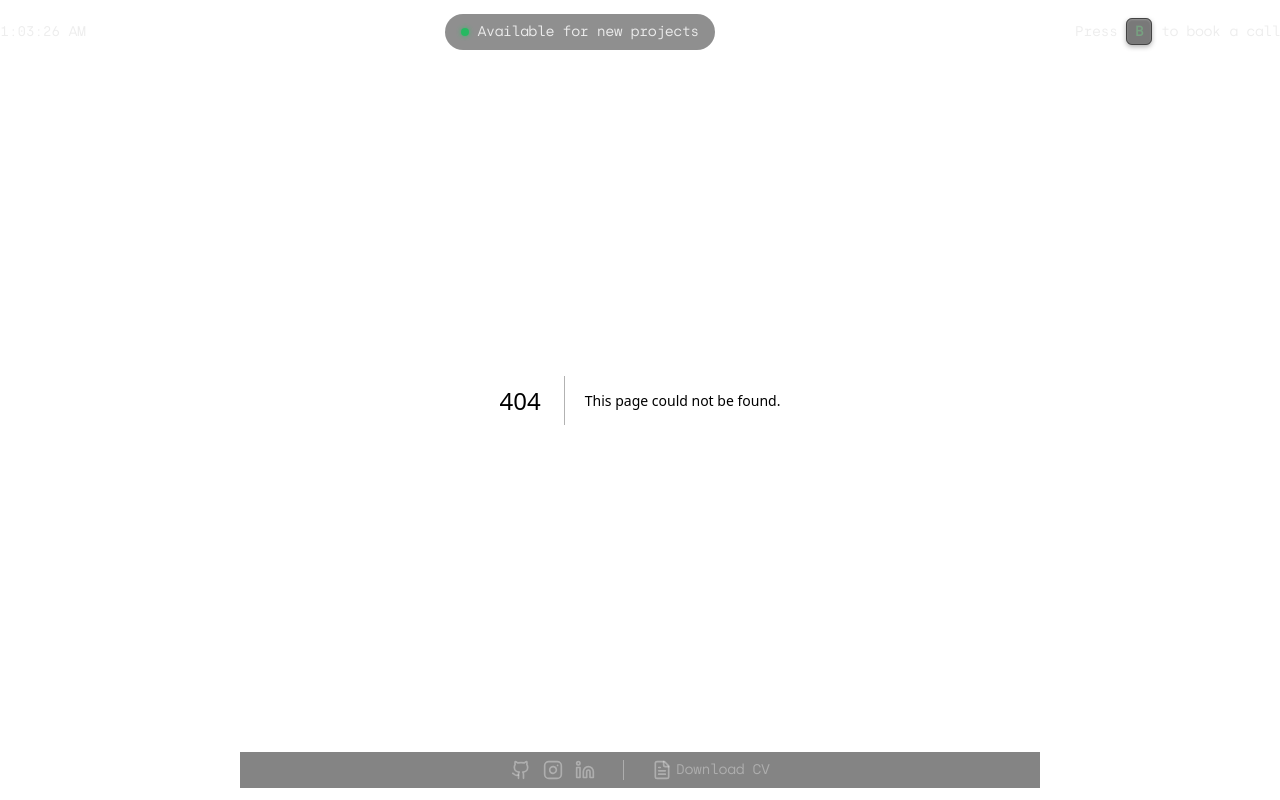
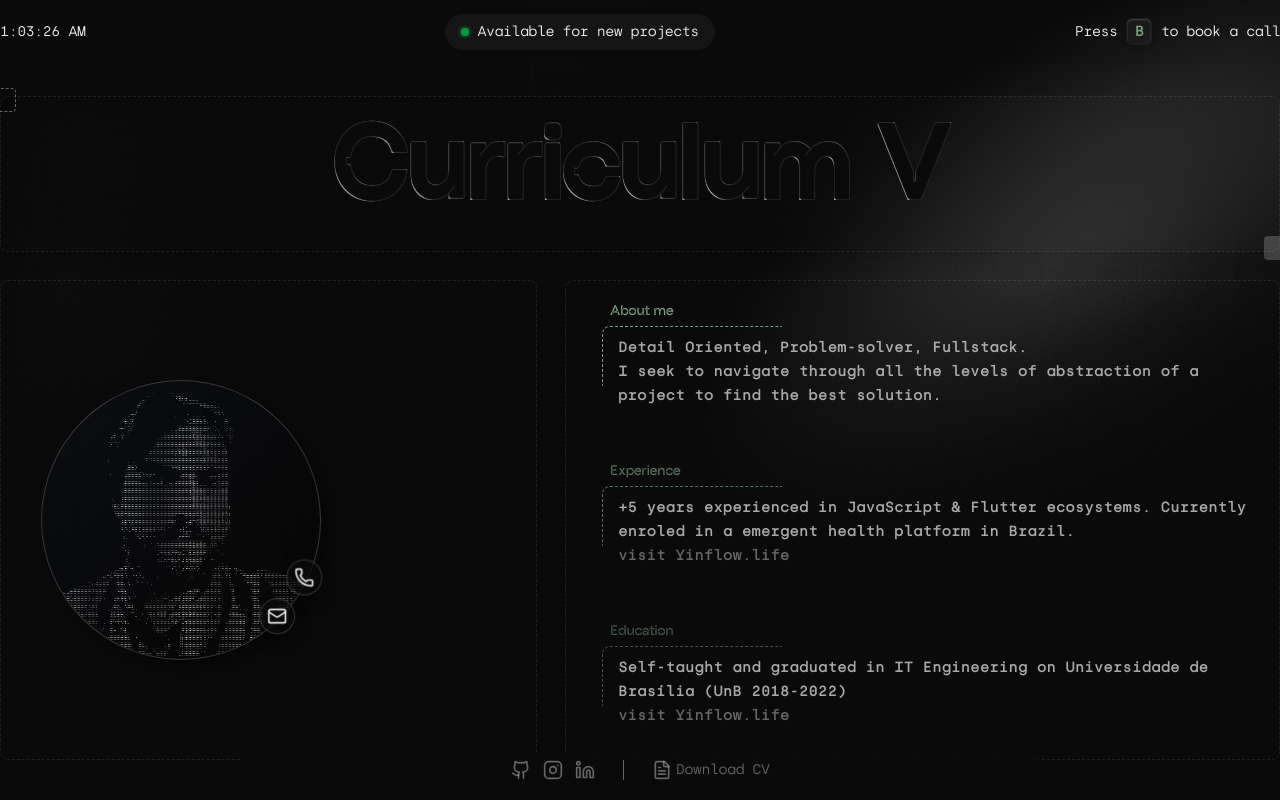
Before and after one commit to Pedro-Picardi/Pedro-s-Portifolio, a Next.js app: page /cv in a window 1280 px wide. Before the commit this address had no page. Built offline with nearby package versions, Linux system fonts and the light colour scheme.

Commit message:
madrugada segunda-feira

```diff
--- a/app/components/Card3DEffect.tsx
+++ b/app/components/Card3DEffect.tsx
@@ -62,7 +62,7 @@ export function Card3DEffect({ children, className = "" }: Card3DEffectProps) {
 
       // Apply the transformation
       section.style.transform = `
-        perspective(1200px)
+        perspective(6000px)
         rotateX(${rotateX}deg)
         rotateY(${rotateY}deg)
       `;
@@ -106,7 +106,7 @@ export function Card3DEffect({ children, className = "" }: Card3DEffectProps) {
   return (
     <section
       ref={sectionRef as React.RefObject<HTMLElement>}
-      className={`w-[95%] md:w-[75%] h-full md:h-[100%] border border-divider bg-foreground rounded-xl
+      className={`w-[95%] md:w-[75%] max-w-[1500px] max-h-[880px] h-full md:h-[100%] border border-divider bg-background/80 backdrop-blur-3xl rounded-xl
         ${!isMobile ? `shadow-[0_20px_50px_rgba(0,0,0,0.7)]
         transition-transform duration-100 ease-out
         relative
--- a/app/components/GridBackground.tsx
+++ b/app/components/GridBackground.tsx
@@ -19,8 +19,8 @@ export const GridBackground: React.FC<GridBackgroundProps> = ({
 }) => {
   // Constants
   const COLORS = {
-    background: "var(--background)",
-    mainGrid: "var(--divider)",
+    background: "#000000",
+    mainGrid: "#1a1a1a",
     subGrid: "var(--divider-light)",
     tertiaryGrid: "var(--divider-light)",
     highlight: "var(--highlight)",
@@ -113,7 +113,7 @@ export const GridBackground: React.FC<GridBackgroundProps> = ({
   return (
     <div
       className={`
-        relative w-full h-full border border-divider rounded-xl
+        relative w-full h-full border border-grey/70 rounded-xl
         ${className}
       `}
       style={gridStyles}
--- /dev/null
+++ b/app/cv/page.tsx
@@ -0,0 +1,153 @@
+"use client";
+import React, { useEffect, useRef, useState } from "react";
+
+import Profile from "../components/Profile";
+
+// ===== Lighting & 3D Effect Config =====
+
+const ROTATE_MAX_DEG = 1.2; // max degrees for 3D tilt, lower for subtler
+const PERSPECTIVE = 1200; // px
+
+const CVPage: React.FC = () => {
+  const mainRef = useRef<HTMLElement>(null);
+  const [blocks, setBlocks] = useState<HTMLElement[]>([]);
+
+  useEffect(() => {
+    // Get all blocks on mount
+    const blockElements = Array.from(
+      document.querySelectorAll('[data-name="block"]')
+    ) as HTMLElement[];
+    setBlocks(blockElements);
+
+    blockElements.forEach((block) => {
+
+      // Add initial rotation transition
+      block.style.transition = "transform 0.1s ease-out";
+    });
+  }, []);
+
+  useEffect(() => {
+    const handleMouseMove = (e: MouseEvent) => {
+      const { clientX, clientY } = e;
+      const { innerWidth, innerHeight } = window;
+
+      // Calculate normalized mouse position (0-1 range)
+      const normalizedX = clientX / innerWidth;
+      const normalizedY = clientY / innerHeight;
+
+
+      // Apply subtle 3D effect based on mouse position to each block
+      blocks.forEach((element) => {
+        const rotateY = ROTATE_MAX_DEG * (normalizedX - 0.5) * 2; // -ROTATE_MAX_DEG to ROTATE_MAX_DEG
+        const rotateX = -ROTATE_MAX_DEG * (normalizedY - 0.5) * 2; // -ROTATE_MAX_DEG to ROTATE_MAX_DEG
+
+        element.style.transform = `
+          perspective(${PERSPECTIVE}px)
+          rotateX(${rotateX}deg)
+          rotateY(${rotateY}deg)
+        `;
+      });
+    };
+
+    const handleMouseLeave = () => {
+      blocks.forEach((element) => {
+        // Reset rotation with transition
+        element.style.transition = "transform 0.5s ease-out";
+        element.style.transform = `perspective(${PERSPECTIVE}px) rotateX(0deg) rotateY(0deg)`;
+      });
+
+    };
+
+    const handleMouseEnter = () => {
+      blocks.forEach((element) => {
+        // Set smoother transition on enter
+        element.style.transition = "transform 0.1s ease-out";
+      });
+    };
+
+    document.addEventListener("mousemove", handleMouseMove);
+    document.addEventListener("mouseleave", handleMouseLeave);
+    document.addEventListener("mouseenter", handleMouseEnter);
+
+    return () => {
+      document.removeEventListener("mousemove", handleMouseMove);
+      document.removeEventListener("mouseleave", handleMouseLeave);
+      document.removeEventListener("mouseenter", handleMouseEnter);
+    };
+  }, [blocks]);
+
+
+  return (
+    <main
+      ref={mainRef as React.RefObject<HTMLElement>}
+      className="w-full h-full absolute bg-background"
+      style={{
+        backgroundImage: "url(/assets/bghero.webp)",
+        backgroundSize: "contain",
+        backgroundPosition: "right top",
+        backgroundRepeat: "no-repeat",
+      }}
+    >
+      <section className="w-full md:w-[1280px] h-fit flex flex-col gap-7 my-24 mx-auto">
+        <div data-name="block" className="w-full h-full flex items-center justify-center relative">
+          <div className="w-[24px] h-[24px] absolute -bottom-2 -right-2 shadow-black bg-white/20 rounded-sm z-10"></div>
+          <div className="w-[24px] h-[24px] absolute -top-2 -left-2 shadow-black bg-black/20 border-1 border-dashed border-highlight/40 rounded-sm z-10"></div>
+          <div
+            className="w-full h-fit flex items-center backdrop-blur-2xl bg-transparent border-1 border-dashed rounded-lg border-highlight/10 overflow-hidden shadow-lg"
+          >
+            <h1
+              className="w-full text-[10vw] md:text-[8.0vw] font-halogrotesk font-bold text-center text-background whitespace-nowrap select-none"
+              style={{
+                WebkitTextStroke: "0.5px transparent",
+                textShadow: `
+              1px 1px 0 #202020,
+              -1px -1px 0 #202020,
+              1px -1px 0 #33333353,
+              -1px 1px 0 #9f9f9f,
+              0px 1px 0 #202020,
+              1px 0px 0 #33333353,
+              0px -1px 0 #9f9f9f,
+              -1px 0px 0 #202020
+            `,
+              }}
+            >
+              Curriculum V
+            </h1>
+          </div>
+        </div>
+        <div className="w-full h-[480px] flex items-center justify-between gap-7 overflow-hidden">
+          <div
+            data-name="block"
+            className="w-3/7 h-full flex flex-col items-start border-1 border-dashed rounded-lg border-highlight/10 p-10 justify-center overflow-hidden shadow-lg"
+          >
+            <Profile />
+          </div>
+          <div
+            data-name="block"
+            className="w-4/7 h-full flex flex-col items-start border-1 border-dashed rounded-lg border-highlight/10 p-8 justify-center overflow-hidden shadow-lg"
+          >
+            <div className="w-full h-full flex flex-col items-start justify-center gap-12">
+              <div className="w-full h-full flex flex-row relative items-start gap-4 mt-6 ml-5 justify-start">
+                <div data-name="square" className="w-[180px] min-w-[180px] mt-1.5 h-[60px] min-h-[60px] absolute -left-4 -top-4 border-l-1 border-t-1 rounded-tl-lg border-dashed border-accent"></div>
+                <div data-name="square" className="absolute -left-2 -top-9 text-sm font-halogrotesk leading-6 text-accent">About me</div>
+                <p className="text-sm font-silkamono font-bold leading-6 text-highlight/70">Detail Oriented, Problem-solver, Fullstack. <br /> I seek to navigate through all the levels of abstraction of a project to find the best solution.</p>
+              </div>
+              <div className="w-full h-full flex flex-row relative items-start gap-4 mt-10 ml-5 justify-start">
+                <div data-name="square" className="w-[180px] min-w-[180px] mt-1.5 h-[60px] min-h-[60px] absolute -left-4 -top-4 border-l-1 border-t-1 rounded-tl-lg border-dashed border-accent/70"></div>
+                <div data-name="square" className="absolute -left-2 -top-9 text-sm font-halogrotesk leading-6 text-accent/70">Experience</div>
+                <p className="text-sm font-silkamono font-bold leading-6 text-highlight/70">+5 years experienced in JavaScript & Flutter ecosystems. Currently enroled in a emergent health platform in Brazil.<span className="text-md h-full text-highlight/40 line-clamp-2 hover:text-highlight/80 transition-all duration-300 ease-in-out"><a href="https://yinflow.life" className="">visit Yinflow.life</a></span></p>
+              </div>
+              <div className="w-full h-full flex flex-row relative items-start gap-4 mt-10 ml-5 justify-start">
+                <div data-name="square" className="w-[180px] min-w-[180px] mt-1.5 h-[60px] min-h-[60px] absolute -left-4 -top-4 border-l-1 border-t-1 rounded-tl-lg border-dashed border-accent/50"></div>
+                <div data-name="square" className="absolute -left-2 -top-9 text-sm font-halogrotesk leading-6 text-accent/50">Education</div>
+                <p className="text-sm font-silkamono font-bold leading-6 text-highlight/70">Self-taught and graduated in IT Engineering on Universidade de Brasília (UnB 2018-2022)<span className="text-md h-full text-highlight/40 line-clamp-2 hover:text-highlight/80 transition-all duration-300 ease-in-out"><a href="https://yinflow.life" className="">visit Yinflow.life</a></span></p>
+              </div>
+            </div>
+          </div>
+        </div>
+      </section>
+    </main>
+  );
+};
+
+export default CVPage;
--- a/app/globals.css
+++ b/app/globals.css
@@ -1,3 +1,6 @@
+@import "tailwindcss/preflight";
+@tailwind utilities;
+
 @import "tailwindcss";
 
 @font-face {
@@ -32,6 +35,95 @@
   font-display: swap;
 }
 
+@font-face {
+  font-family: 'HaloGrotesk';
+  src: url('/fonts/HaloGrotesk-Regular.otf') format('opentype');
+  font-weight: normal;
+  font-style: normal;
+  font-display: swap;
+}
+
+/* Ginka Fonts */
+@font-face {
+  font-family: 'Ginka';
+  src: url('/fonts/ginka-Regular-BF65f258f795096.otf') format('opentype');
+  font-weight: 400; /* normal */
+  font-style: normal;
+  font-display: swap;
+}
+
+@font-face {
+  font-family: 'Ginka';
+  src: url('/fonts/ginka-Italic-BF65f258f847c58.otf') format('opentype');
+  font-weight: 400; /* normal */
+  font-style: italic;
+  font-display: swap;
+}
+
+@font-face {
+  font-family: 'Ginka';
+  src: url('/fonts/ginka-Light-BF65f258f847c3d.otf') format('opentype');
+  font-weight: 300;
+  font-style: normal;
+  font-display: swap;
+}
+
+@font-face {
+  font-family: 'Ginka';
+  src: url('/fonts/ginka-LightItalic-BF65f258f87f8a8.otf') format('opentype');
+  font-weight: 300;
+  font-style: italic;
+  font-display: swap;
+}
+
+@font-face {
+  font-family: 'Ginka';
+  src: url('/fonts/ginka-Book-BF65f258f848a04.otf') format('opentype');
+  font-weight: 400; /* Book is often similar to normal/regular */
+  font-style: normal;
+  font-display: swap;
+}
+
+@font-face {
+  font-family: 'Ginka';
+  src: url('/fonts/ginka-BookItalic-BF65f258f882908.otf') format('opentype');
+  font-weight: 400;
+  font-style: italic;
+  font-display: swap;
+}
+
+@font-face {
+  font-family: 'Ginka';
+  src: url('/fonts/ginka-Medium-BF65f258f833c9d.otf') format('opentype');
+  font-weight: 500;
+  font-style: normal;
+  font-display: swap;
+}
+
+@font-face {
+  font-family: 'Ginka';
+  src: url('/fonts/ginka-MediumItalic-BF65f258f898f35.otf') format('opentype'); /* Assuming this path is correct for MediumItalic */
+  font-weight: 500;
+  font-style: italic;
+  font-display: swap;
+}
+
+@font-face {
+  font-family: 'Ginka';
+  src: url('/fonts/ginka-Bold-BF65f258f8a2915.otf') format('opentype');
+  font-weight: 700; /* bold */
+  font-style: normal;
+  font-display: swap;
+}
+
+@font-face {
+  font-family: 'Ginka';
+  src: url('/fonts/ginka-BoldItalic-BF65f258f898f35.otf') format('opentype');
+  font-weight: 700; /* bold */
+  font-style: italic;
+  font-display: swap;
+}
+
 :root {
   /* Dark theme (default) */
   --deep-background: #000000;
@@ -47,6 +139,7 @@
   /* Font families */
   --font-daniel: 'Daniel', sans-serif;
   --font-silkamono: 'SilkaMono', monospace;
+  --font-halogrotesk: 'HaloGrotesk', sans-serif;
 }
 
 @theme inline {
@@ -58,16 +151,17 @@
   --color-divider-light: var(--divider-light);
   --color-highlight: var(--highlight);
   --color-subtle: var(--subtle);
-  --font-sans: var(--font-geist-sans);
   --font-mono: var(--font-geist-mono);
   --font-daniel: var(--font-daniel);
   --font-silkamono: var(--font-silkamono);
+  --font-halogrotesk: var(--font-halogrotesk);
+
 }
 
 body {
   background: var(--background);
   color: var(--highlight);
-  font-family: Arial, Helvetica, sans-serif;
+  font-family: var(--font-sans);
 }
 
 /* Text selection styling */
--- a/tailwind.config.js
+++ b/tailwind.config.js
@@ -20,6 +20,8 @@ module.exports = {
       fontFamily: {
         'daniel': ['Daniel', 'sans-serif'],
         'silkamono': ['SilkaMono', 'monospace'],
+        'halogrotesk': ['HaloGrotesk', 'sans-serif'],
+        'ginka': ['Ginka', 'sans-serif'],
       },
       keyframes: {
         marquee: {
```
Also changed, not shown: public/fonts/HaloGrotesk-Regular.otf (added).
